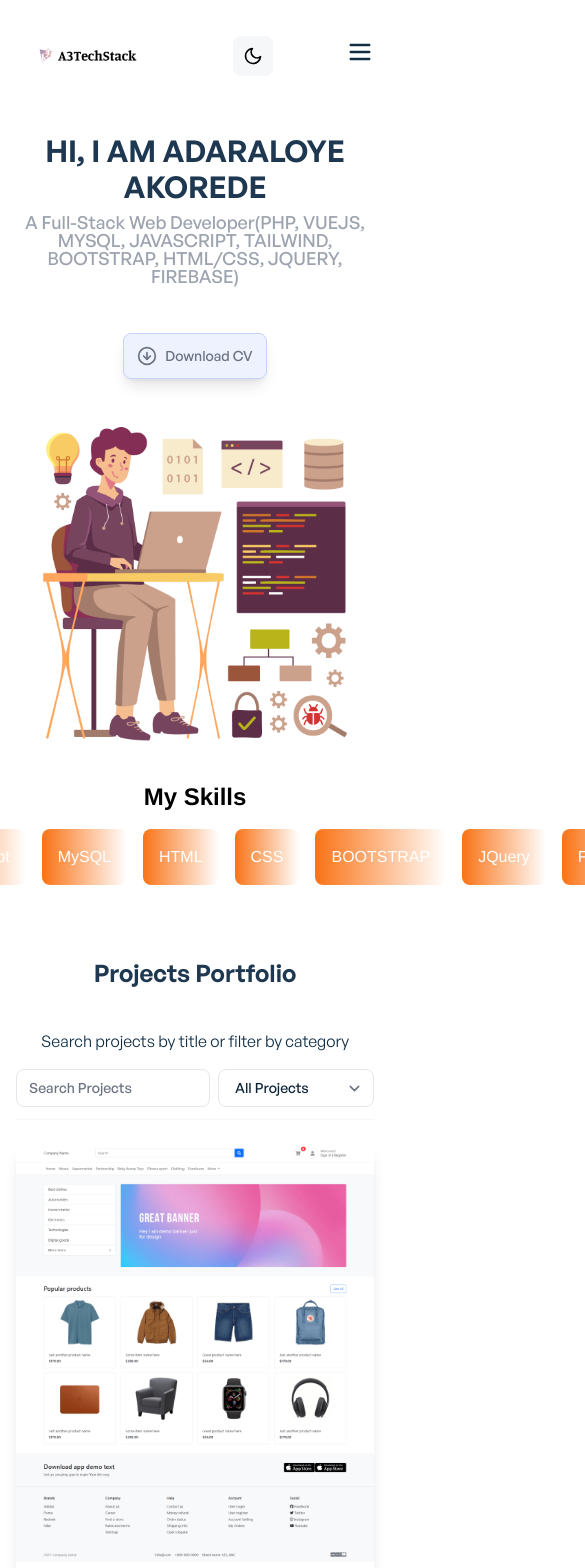
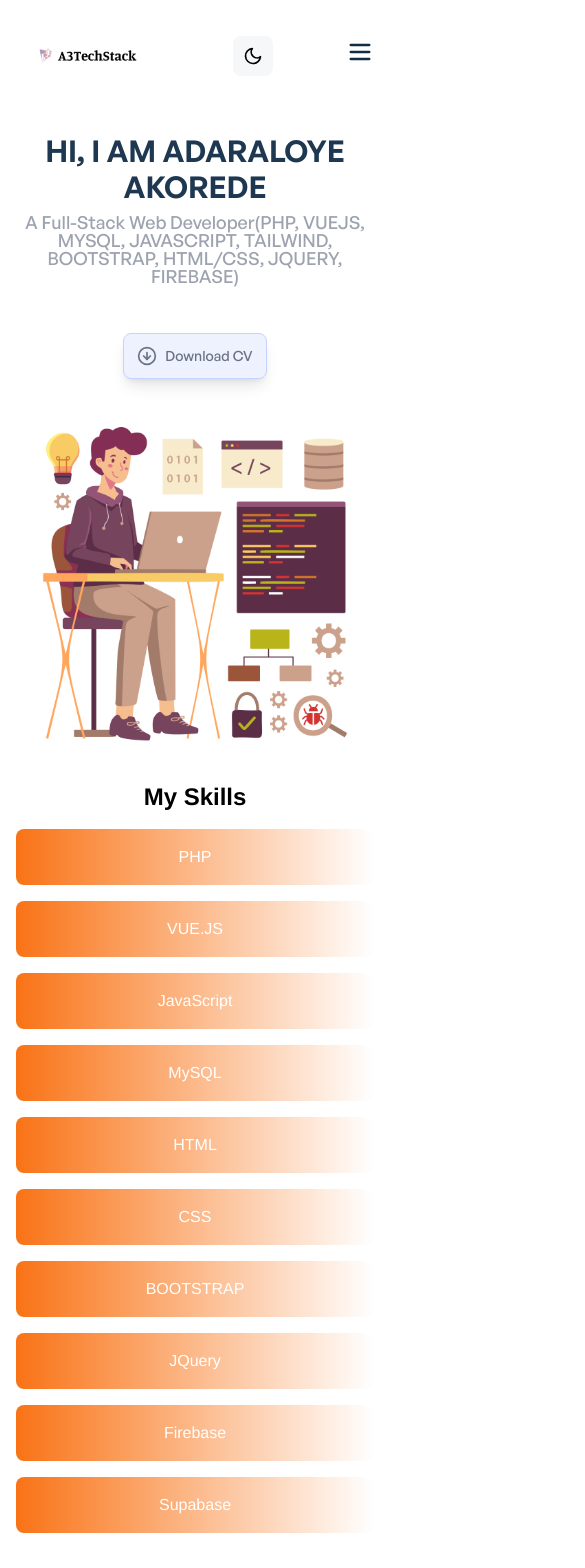
Before and after one commit to A3Techstack/A3TechStack, a Vue app: page / in a window 390 px wide. Shown: the top 1568 px of the page, 585 px wide, since content can reach past the window. Built offline with nearby package versions, Linux system fonts and the light colour scheme; what vue-backtotop would draw is missing.

Commit message:
responsive

```diff
--- a/src/views/Home.vue
+++ b/src/views/Home.vue
@@ -21,40 +21,42 @@ export default {
 		<!-- Skills -->
 		<div class="mb-8 text-center">
 			<h2 class="text-2xl font-bold mb-4">My Skills</h2>
-		<div class="flex justify-center">
-			<div class="flex items-center gap-4">
+			<div class="flex flex-wrap justify-center">
 				<!-- Add your individual skill components or icons here -->
-			<div class="bg-gradient-to-r from-orange-500 to-brown-500 p-4 rounded-lg text-white">
+				<div class="bg-gradient-to-r from-orange-500 to-brown-500 p-4 rounded-lg text-white w-full sm:w-auto mb-4 sm:mb-0 sm:mr-4">
 				PHP
 				</div>
-			<div class="bg-gradient-to-r from-orange-500 to-brown-500 p-4 rounded-lg text-white">
+				<div class="bg-gradient-to-r from-orange-500 to-brown-500 p-4 rounded-lg text-white w-full sm:w-auto mb-4 sm:mb-0 sm:mr-4">
 				VUE.JS
 				</div>
-			<div class="bg-gradient-to-r from-orange-500 to-brown-500 p-4 rounded-lg text-white">
+				<div class="bg-gradient-to-r from-orange-500 to-brown-500 p-4 rounded-lg text-white w-full sm:w-auto mb-4 sm:mb-0 sm:mr-4">
 				JavaScript
 				</div>
-			<div class="bg-gradient-to-r from-orange-500 to-brown-500 p-4 rounded-lg text-white">
+				<div class="bg-gradient-to-r from-orange-500 to-brown-500 p-4 rounded-lg text-white w-full sm:w-auto mb-4 sm:mb-0 sm:mr-4">
 				MySQL
 				</div>
-			<div class="bg-gradient-to-r from-orange-500 to-brown-500 p-4 rounded-lg text-white">
+				<div class="bg-gradient-to-r from-orange-500 to-brown-500 p-4 rounded-lg text-white w-full sm:w-auto mb-4 sm:mb-0 sm:mr-4">
 				HTML
 				</div>
-			<div class="bg-gradient-to-r from-orange-500 to-brown-500 p-4 rounded-lg text-white">
+				<div class="bg-gradient-to-r from-orange-500 to-brown-500 p-4 rounded-lg text-white w-full sm:w-auto mb-4 sm:mb-0 sm:mr-4">
 				CSS
 				</div>
-			<div class="bg-gradient-to-r from-orange-500 to-brown-500 p-4 rounded-lg text-white">
+				<div class="bg-gradient-to-r from-orange-500 to-brown-500 p-4 rounded-lg text-white w-full sm:w-auto mb-4 sm:mb-0 sm:mr-4">
 				BOOTSTRAP
 				</div>
-			<div class="bg-gradient-to-r from-orange-500 to-brown-500 p-4 rounded-lg text-white">
+				<div class="bg-gradient-to-r from-orange-500 to-brown-500 p-4 rounded-lg text-white w-full sm:w-auto mb-4 sm:mb-0 sm:mr-4">
 				JQuery
 				</div>
-			<div class="bg-gradient-to-r from-orange-500 to-brown-500 p-4 rounded-lg text-white">
+				<div class="bg-gradient-to-r from-orange-500 to-brown-500 p-4 rounded-lg text-white w-full sm:w-auto mb-4 sm:mb-0 sm:mr-4">
 				Firebase
+				</div>
+				<div class="bg-gradient-to-r from-orange-500 to-brown-500 p-4 rounded-lg text-white w-full sm:w-auto mb-4 sm:mb-0 sm:mr-4">
+				Supabase
 				</div>
 				<!-- Add more skills as needed -->
 			</div>
 		</div>
-		</div>
+
 
 
 
```
Lines whose indentation alone changed are shown as unchanged.
